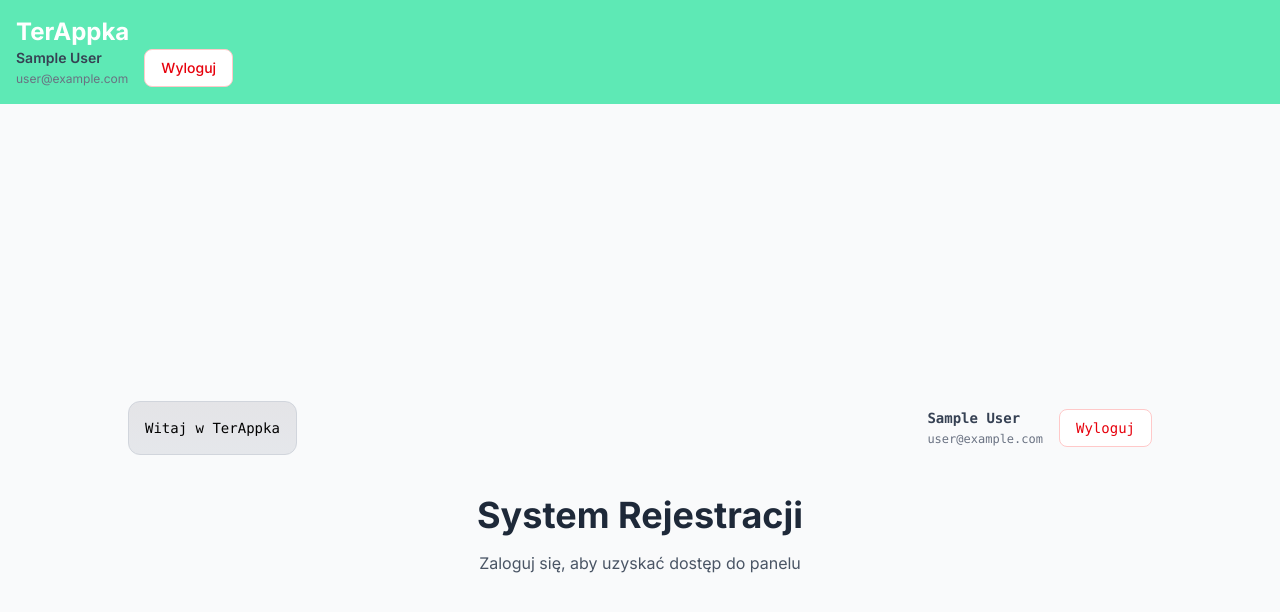
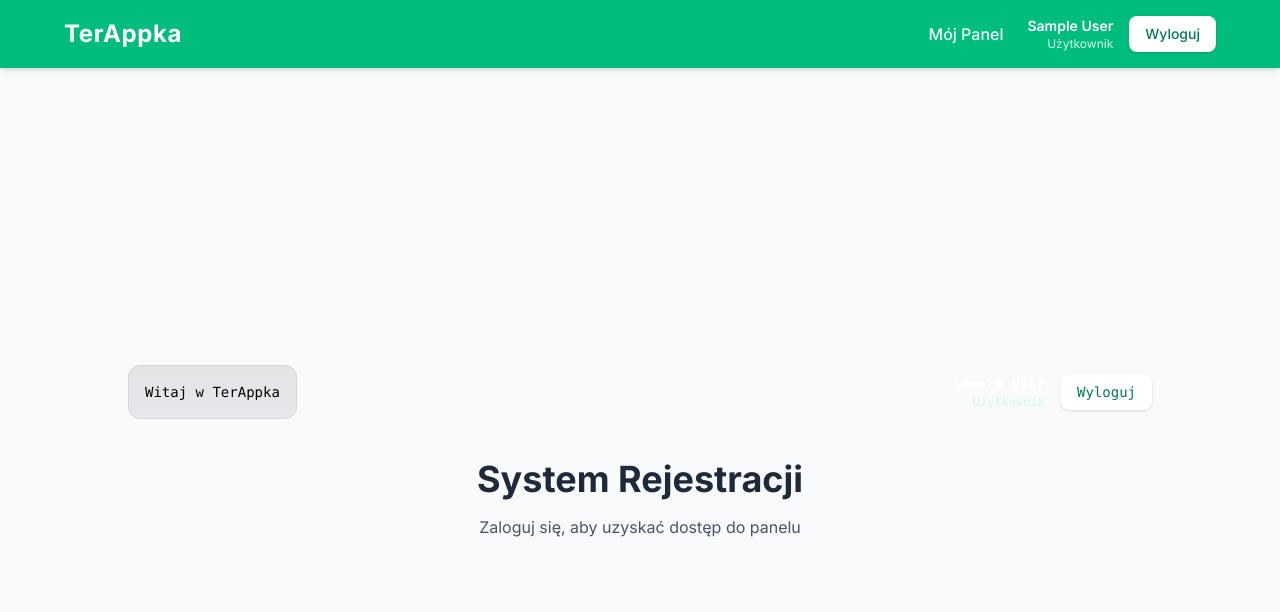
Before and after one commit to martapiotrowska257/terappka, a Next.js app in the folder frontend/terappka-app/: page / in a window 1280 px wide. Shown: the top 612 px of the page. Built offline with nearby package versions, Linux system fonts and the light colour scheme; no server answers; sample sign-in values are in the browser's storage.

Commit message:
Refactor Header and LoginButton components for improved role-based navigation and loading state display

```diff
--- a/frontend/terappka-app/src/components/Header.tsx
+++ b/frontend/terappka-app/src/components/Header.tsx
@@ -1,3 +1,4 @@
+// src/components/Header.tsx
 "use client";
 
 import Link from "next/link";
@@ -7,29 +8,42 @@ import { useSession } from "next-auth/react";
 export default function Header() {
     const { data: session } = useSession();
 
-    const isAdmin = session?.user?.roles?.includes("admin");
-    const isTherapist = session?.user?.roles?.includes("therapist");
+    // 1. Logika określania ścieżki powrotnej na podstawie roli
+    let dashboardLink = "/";
+    if (session?.user?.roles?.includes("admin")) {
+        dashboardLink = "/admin";
+    } else if (session?.user?.roles?.includes("therapist")) {
+        dashboardLink = "/terapeuta";
+    } else if (session?.user?.roles?.includes("user")) {
+        dashboardLink = "/pacjent";
+    }
 
     return (
-        <header className="bg-emerald-300 p-4">
+        <header className="bg-emerald-500 p-4 shadow-md sticky top-0 z-40">
+            <div className="max-w-6xl mx-auto flex justify-between items-center">
+
+                {/* LOGO - kieruje na stronę główną lub do panelu */}
                 <h1>
-                {/* DODAĆ LOGO */}
-                <Link href="/" className="text-white text-2xl font-bold">
+                    <Link href={session ? dashboardLink : "/"} className="text-white text-2xl font-bold tracking-wide hover:text-emerald-50 transition-colors">
                         TerAppka
                     </Link>
                 </h1>
-            {isAdmin && (
-                <Link href="/admin" className="bg-red-500 text-white px-4 py-2">
-                    Panel Administratora
+
+                {/* NAWIGACJA PRAWA STRONA */}
+                <nav className="flex items-center gap-6">
+                    {session && (
+                        <Link
+                            href={dashboardLink}
+                            className="hidden sm:block text-emerald-50 font-medium hover:text-white transition-colors"
+                        >
+                            Mój Panel
                         </Link>
                     )}
-            {isTherapist && (
-                <Link href="/terapeuta" className="bg-green-500 text-white px-4 py-2">
-                    Panel Terapeuty
-                </Link>
-            )}
+
+                    {/* Komponent z danymi usera i przyciskiem Log/Wyloguj */}
                     <LoginButton />
-
+                </nav>
+            </div>
         </header>
-    )
+    );
 }
--- a/frontend/terappka-app/src/components/LoginButton.tsx
+++ b/frontend/terappka-app/src/components/LoginButton.tsx
@@ -7,24 +7,35 @@ import Link from "next/link";
 export default function LoginButton() {
     const { data: session, status } = useSession();
 
+    // 1. Ekran ładowania sesji (tzw. skeleton loader)
     if (status === "loading") {
         return (
-            <button className="px-4 py-2 text-sm font-medium text-gray-500 bg-gray-100 rounded-lg cursor-not-allowed">
-                ...
-            </button>
+            <div className="w-24 h-10 bg-emerald-400/50 animate-pulse rounded-lg"></div>
         );
     }
 
+    // 2. Widok dla ZALOGOWANEGO użytkownika
     if (session) {
+        // Tłumaczymy techniczną rolę na tekst wyświetlany w interfejsie
+        const roleDisplay = session.user?.roles?.includes("admin") ? "Administrator"
+                          : session.user?.roles?.includes("therapist") ? "Terapeuta"
+                          : "Użytkownik";
+
         return (
             <div className="flex items-center gap-4">
-                <div className="text-sm text-gray-700">
-                    <span className="font-semibold block">{session.user?.name}</span>
-                    <span className="text-xs text-gray-500">{session.user?.email}</span>
+                <div className="text-right hidden md:block">
+                    <span className="font-semibold text-white block text-sm">
+                        {session.user?.name || session.user?.email?.split('@')[0]}
+                    </span>
+                    <span className="text-xs text-emerald-100 block">
+                        {roleDisplay}
+                    </span>
                 </div>
+
+                {/* Przycisk wylogowania. Używamy callbackUrl: "/" aby zawsze wyrzucało na stronę główną publiczną */}
                 <button
                     onClick={() => signOut({ callbackUrl: '/' })}
-                    className="px-4 py-2 text-sm font-medium text-red-600 bg-white border border-red-200 rounded-lg hover:bg-red-50 focus:outline-none focus:ring-2 focus:ring-offset-2 focus:ring-red-500 transition-colors"
+                    className="px-4 py-2 text-sm font-medium text-emerald-700 bg-white rounded-lg hover:bg-gray-50 focus:outline-none focus:ring-2 focus:ring-offset-2 focus:ring-emerald-500 focus:ring-offset-emerald-500 transition-colors shadow-sm"
                 >
                     Wyloguj
                 </button>
@@ -32,10 +43,11 @@ export default function LoginButton() {
         );
     }
 
+    // 3. Widok dla NIEZALOGOWANEGO użytkownika
     return (
         <Link
             href="/signIn"
-            className="inline-block px-6 py-2 text-sm font-medium text-white bg-blue-600 rounded-lg hover:bg-blue-700 focus:ring-2 focus:ring-offset-2 focus:ring-blue-500 shadow-md transition-colors"
+            className="px-6 py-2 text-sm font-medium text-emerald-700 bg-white rounded-lg hover:bg-gray-50 focus:outline-none focus:ring-2 focus:ring-offset-2 focus:ring-emerald-500 focus:ring-offset-emerald-500 shadow-sm transition-colors"
         >
             Zaloguj się
         </Link>
```
Lines whose indentation alone changed are shown as unchanged.
